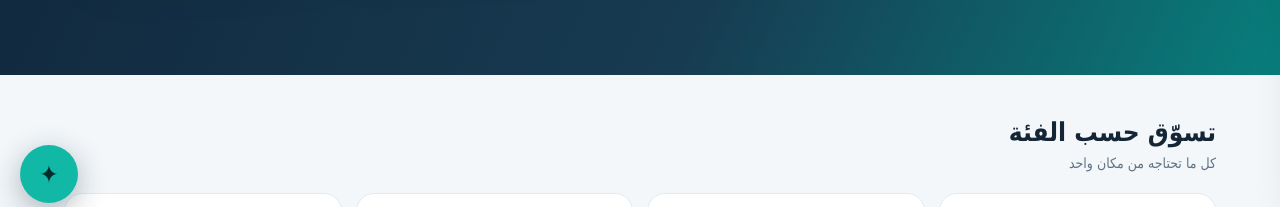
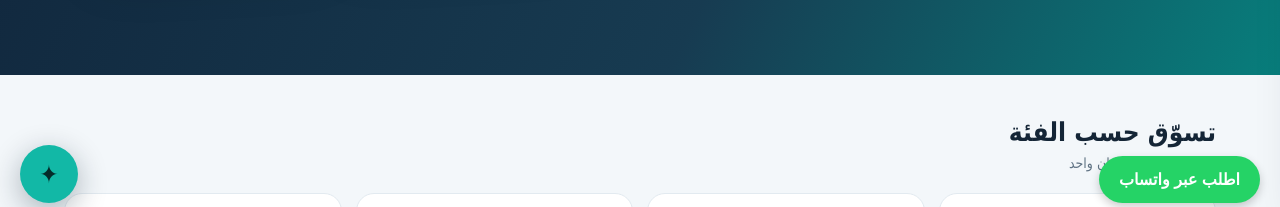
Before and after one commit to locohombre68-web/Sido-store-, a plain HTML site: page index.html in a window 1280 px wide. Shown: the part 577-784 px from the top of the page. Drawn offline with Linux system fonts and the light colour scheme.

Commit message:
Add WhatsApp order link button
Added a WhatsApp order link button to the bottom right of the page.

```diff
--- a/index.html
+++ b/index.html
@@ -196,4 +196,11 @@ function toast(t){let el=document.getElementById('toast');el.textContent=t;el.cl
 function toggleChat(force){let el=document.getElementById('chatbox');if(force===true)el.classList.add('open');else if(force===false)el.classList.remove('open');else el.classList.toggle('open');if(el.classList.contains('open'))setTimeout(()=>document.getElementById('chatinput').focus(),100)}
 function sendChat(){let input=document.getElementById('chatinput'),q=input.value.trim();if(!q)return;appendMsg(q,true);input.value='';let low=q.toLowerCase(),ans='يمكنني مساعدتك في اختيار منتج. أخبرني هل تبحث عن سماعات أو ساعة ذكية أو شاحن؟';if(/سعر|أسعار|ثمن|بكم/.test(q)){ans='هذه أسعار العرض التجريبي: سماعات لاسلكية 4,500 دج، ساعة ذكية 6,800 دج، شاحن سريع 2,200 دج. الأسعار توضيحية وتحتاج إلى تأكيد قبل النشر.'}else if(/سماعة|سماعات|صوت/.test(q)){ans='للاستخدام اليومي جرّب السماعات اللاسلكية (4,500 دج)، وللألعاب سماعة الرأس (5,900 دج). هذه أسعار تجريبية وليست عروضًا مؤكدة.'}else if(/ساعة|ذكي/.test(q)){ans='الساعة الذكية المعروضة في النموذج بسعر تجريبي 6,800 دج. قبل الشراء الفعلي تأكد من الماركة والتوافق والضمان.'}else if(/شاحن|بطارية|باور/.test(q)){ans='الشاحن السريع بسعر تجريبي 2,200 دج، والباور بانك 3,600 دج. تحقق من السعة والقدرة والتوافق قبل اعتماد المنتجات.'}else if(/طلب|توصيل|ولاية|الجزائر/.test(q)){ans='في النسخة النهائية يمكننا تسجيل الولاية والعنوان، ثم تأكيد الطلب مع الزبون وإسناد رقم تتبع. هذا النموذج لا يرسل الطلبات فعليًا.'}else if(/مرحبا|سلام|السلام/.test(q)){ans='أهلًا وسهلًا بك في sido store! 👋 كيف أقدر أساعدك في اختيار الإلكترونيات؟'}else if(/اقترح|أنصح|اختار|اختيار/.test(q)){ans='إذا أردت منتجًا يوميًا فالشاحن السريع خيار اقتصادي (2,200 دج)، وللاستماع جرّب السماعات (4,500 دج). أخبرني بميزانيتك واستعمالك لأقترح الأنسب.'}setTimeout(()=>appendMsg(ans,false),300)}
 function appendMsg(t,user){let el=document.createElement('div');el.className='msg'+(user?' user':'');el.textContent=t;document.getElementById('chatmessages').appendChild(el);document.getElementById('chatmessages').scrollTop=99999}renderProducts();renderCart();
-</script></body></html>
+</script></body>
+<a href="https://wa.me/213554705760?text=السلام%20عليكم،%20أريد%20الطلب%20من%20متجر%20Sido%20Store"
+   target="_blank"
+   rel="noopener noreferrer"
+   style="position:fixed;bottom:20px;right:20px;background:#25D366;color:white;padding:14px 20px;border-radius:30px;text-decoration:none;font-weight:bold;font-family:Arial,sans-serif;z-index:9999;box-shadow:0 4px 10px rgba(0,0,0,0.2)">
+  اطلب عبر واتساب
+</a>
+</html>
```
